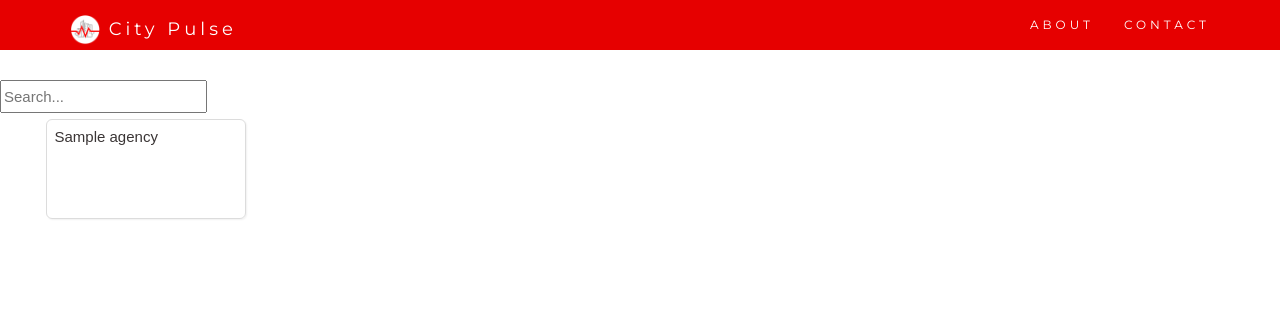
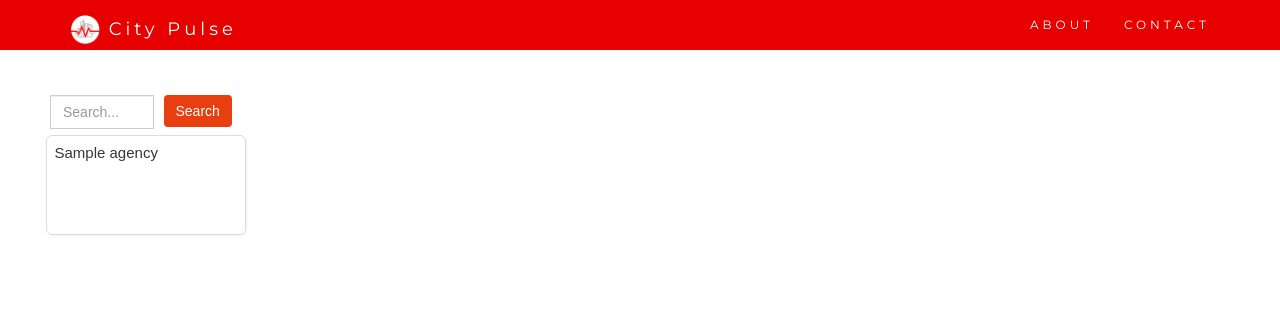
Before and after one commit to codeforboston/GovLens, a Django app: template apps/civic_pulse/templates/agency-list.html in a window 1280 px wide. Shown: the top 310 px of the page. Run offline with Django 3.2, Linux system fonts and the light colour scheme; the template is opened without the code that fills it: most values are stand-ins (such as "Sample title", 1, 10 or a date in 2020); parts of the project's set-up code (start-up, migrations or seed data) failed here and were passed over; some libraries are stand-ins or nearby versions.

Commit message:
changing search form to bootstrap

```diff
--- a/apps/civic_pulse/templates/agency-list.html
+++ b/apps/civic_pulse/templates/agency-list.html
@@ -6,9 +6,14 @@
 {% block content %}
 
 <div style="padding-top: 8rem;">
-<form action="{% url 'search_results' %}" method="get">
-  <input name="q" type="text" placeholder="Search...">
+<div class="input-group" style="padding-inline-start:50px">
+<form action="{% url 'search-results' %}" method="get">
+<div class="form-group" style="width:50%">
+    <input type="text" name ="name" class="form-control" id="agencyQuery" placeholder="Search...">
+</div>
+<button type="submit" class="btn btn-primary" style="background-color:#e83f10;border:none;margin-left:10px">Search</button>
 </form>
+</div>
     {% if agencies %}
         <ul class="agency-list">
         {% for agency in agencies %}
@@ -22,7 +27,7 @@
     {% if is_paginated %}
       <ul class="pagination">
         {% if page_obj.has_previous %}
-          <li><a href="?page={{ page_obj.previous_page_number }}{% if request.GET.q %}&q={{ request.GET.q }}{% endif %}">&laquo;</a></li>
+          <li><a href="?page={{ page_obj.previous_page_number }}{% if request.GET.name %}&name={{ request.GET.name }}{% endif %}">&laquo;</a></li>
         {% else %}
           <li class="disabled"><span>&laquo;</span></li>
         {% endif %}
@@ -30,11 +35,11 @@
           {% if page_obj.number == i %}
             <li class="active"><span>{{ i }} <span class="sr-only">(current)</span></span></li>
           {% else %}
-            <li><a href="?page={{ i }}{% if request.GET.q %}&q={{ request.GET.q }}{% endif %}">{{ i }}</a></li>
+            <li><a href="?page={{ i }}{% if request.GET.name %}&name={{ request.GET.name }}{% endif %}">{{ i }}</a></li>
           {% endif %}
         {% endfor %}
         {% if page_obj.has_next %}
-          <li><a href="?page={{ page_obj.next_page_number }}{% if request.GET.q %}&q={{ request.GET.q }}{% endif %}">&raquo;</a></li>
+          <li><a href="?page={{ page_obj.next_page_number }}{% if request.GET.name %}&name={{ request.GET.name }}{% endif %}">&raquo;</a></li>
         {% else %}
           <li class="disabled"><span>&raquo;</span></li>
         {% endif %}
--- a/config/urls.py
+++ b/config/urls.py
@@ -30,7 +30,7 @@ urlpatterns = [
     url(r'^api/', include(router.urls)),
     url(r'^$', AgencyListView.as_view(), name='index'),
     url(r'^agency/(?P<pk>[0-9]+)/$',AgencyView.as_view(),name='agency-detail'),
-    path('search/', AgencyResults.as_view(), name='search_results'),
+    path('search/', AgencyResultsView.as_view(), name='search-results'),
 
 ]
 
```
Also changed, not shown: apps/civic_pulse/views.py (+3 -4 lines).
